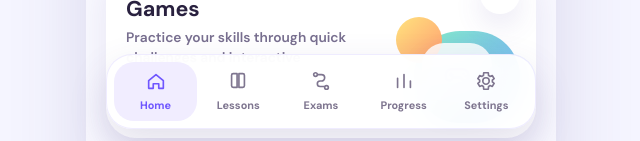
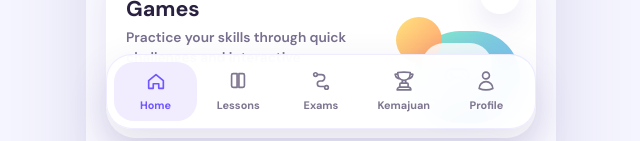
Before and after one commit to haziqhalifi/StudyLah, a Next.js app in the folder frontend/: page / in a window 1280 px wide. Shown: the part 659-800 px from the top of the page, without its empty margins (319-959 px from the left). Built offline with nearby package versions, Linux system fonts and the light colour scheme.

Commit message:
update BottomNavBar

```diff
--- a/frontend/components/BottomNav.tsx
+++ b/frontend/components/BottomNav.tsx
@@ -8,8 +8,8 @@ const NAV_ITEMS = [
   { href: "/", icon: HomeIcon, label: "Home" },
   { href: "/materials", icon: BookIcon, label: "Lessons" },
   { href: "/exams", icon: PathIcon, label: "Exams" },
-  { href: "/progress", icon: ProgressIcon, label: "Progress" },
-  { href: "/review", icon: SettingsIcon, label: "Settings" },
+  { href: "/kemajuan", icon: TrophyIcon, label: "Kemajuan" },
+  { href: "/profile", icon: ProfileIcon, label: "Profile" },
 ];
 
 export default function BottomNav() {
@@ -86,3 +86,19 @@ function SettingsIcon() {
     </IconBase>
   );
 }
+
+function TrophyIcon() {
+  return (
+    <IconBase>
+      <path d="M16.5 18.75h-9m9 0a3 3 0 0 1 3 3h-15a3 3 0 0 1 3-3m9 0v-3.375c0-.621-.503-1.125-1.125-1.125h-.871M7.5 18.75v-3.375c0-.621.504-1.125 1.125-1.125h.872m5.007 0H9.497m5.007 0a7.454 7.454 0 0 1-.982-3.172M9.497 14.25a7.454 7.454 0 0 0 .981-3.172M5.25 4.236c-.982.143-1.954.317-2.916.52A6.003 6.003 0 0 0 7.73 9.728M5.25 4.236V4.5c0 2.108.966 3.99 2.48 5.228M5.25 4.236V2.721C7.456 2.41 9.71 2.25 12 2.25c2.291 0 4.545.16 6.75.47v1.516M7.73 9.728a6.726 6.726 0 0 0 2.748 1.35m8.272-6.842V4.5c0 2.108-.966 3.99-2.48 5.228m2.48-5.492a46.32 46.32 0 0 1 2.916.52 6.003 6.003 0 0 1-5.395 4.972m0 0a6.726 6.726 0 0 1-2.749 1.35m0 0a6.772 6.772 0 0 1-3.044 0" />
+    </IconBase>
+  );
+}
+
+function ProfileIcon() {
+  return (
+    <IconBase>
+      <path d="M15.75 6a3.75 3.75 0 1 1-7.5 0 3.75 3.75 0 0 1 7.5 0ZM4.501 20.118a7.5 7.5 0 0 1 14.998 0A17.933 17.933 0 0 1 12 21.75c-2.676 0-5.216-.584-7.499-1.632Z" />
+    </IconBase>
+  );
+}
```
